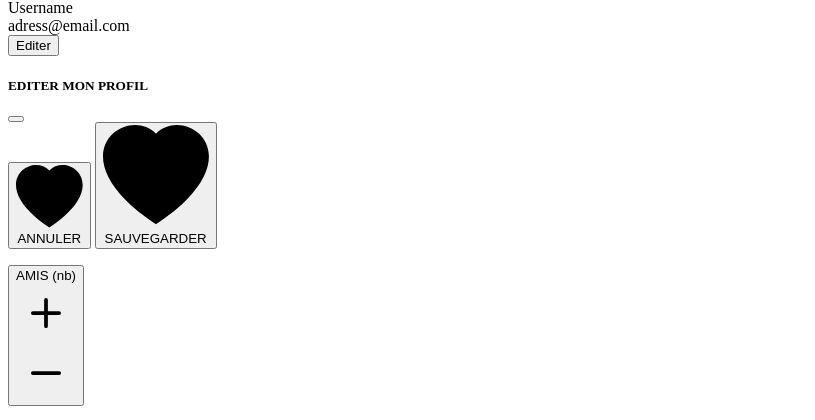
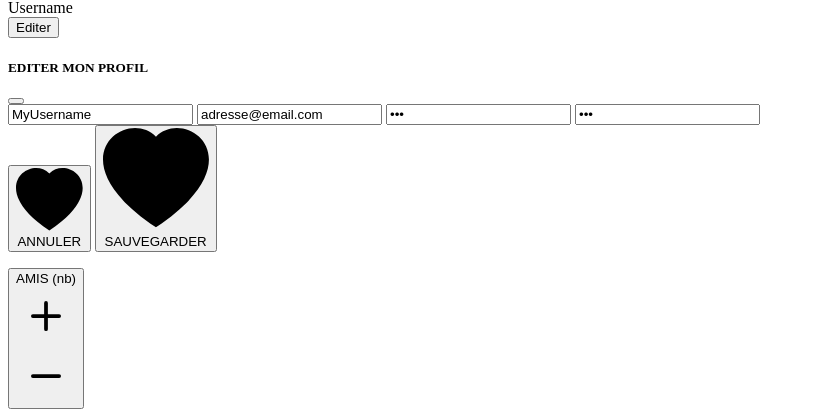
Before and after one commit to Hooks42/Transcendance, a Django app: page /profile/ in a window 1280 px wide. Shown: the part 309-729 px from the top of the page, without its empty margins (0-815 px from the left). Run offline with Django 4.2, Linux system fonts and the light colour scheme; parts of the project's set-up code (start-up, migrations or seed data) failed here and were passed over.

Commit message:
UP: dummy input for the modal edit profile

```diff
--- a/Transcendance_Back/Transcendance/templates/transcendance/profile.html
+++ b/Transcendance_Back/Transcendance/templates/transcendance/profile.html
@@ -3,8 +3,8 @@
 		<!-- <button type="button" class="a-btn -img"> -->
 		<img class="a-profile__img " src="./assets/user.jpg">
 		<!-- </button> -->
-		<div id="my_username" class="a-profile__input">Username</div>
-		<div id="my_email" class="a-profile__input">adress@email.com</div>
+		<div id="profile__username" class="a-profile__input">Username</div>
+		<!-- <div id="my_email" class="a-profile__input">adress@email.com</div> -->
 		<button type="button" class="a-btn -orange" data-bs-toggle="modal" data-bs-target="#edit-profile-modal"
 			id="edit-profile-btn">
 			Editer</button>
@@ -25,6 +25,10 @@
 						<div class="modal-body">
 							<!-- {% csrf_token %}
 							{{ signup_form }} -->
+							<input id="my_username" type="text" value="MyUsername" placeholder="Nom d'utilisateur" class="modal__input">
+							<input id="my_email" type="text" value="adresse@email.com" placeholder="Adresse email" class="modal__input">
+							<input id="my_pw" type="password" value="***" placeholder="Mot de passe" class="modal__input">
+							<input id="my_cpw" type="password" value="***" placeholder="Mot de passe" class="modal__input">
 						</div>
 						<div class="modal-footer">
 							<button data-bs-dismiss="modal" type="button" class="a-btn -heart">
```
Also changed, not shown: 1 other file.
